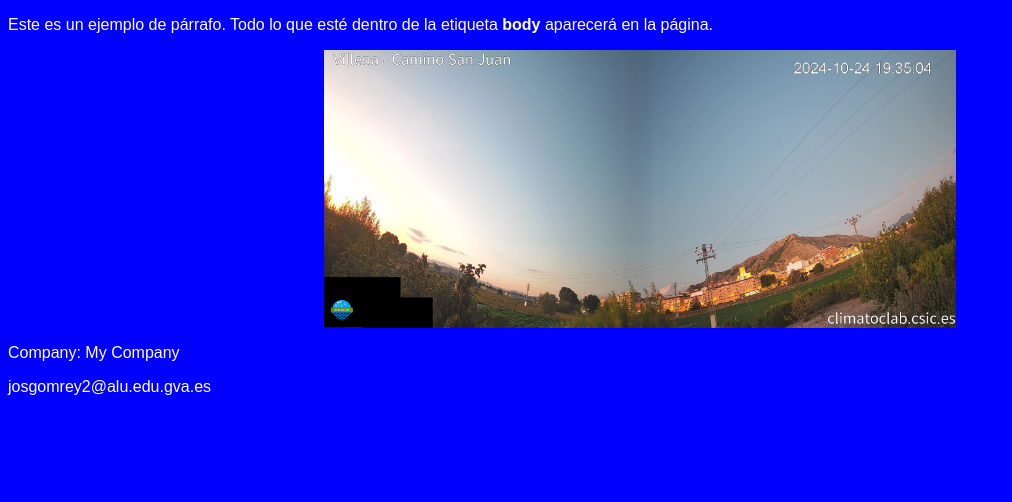
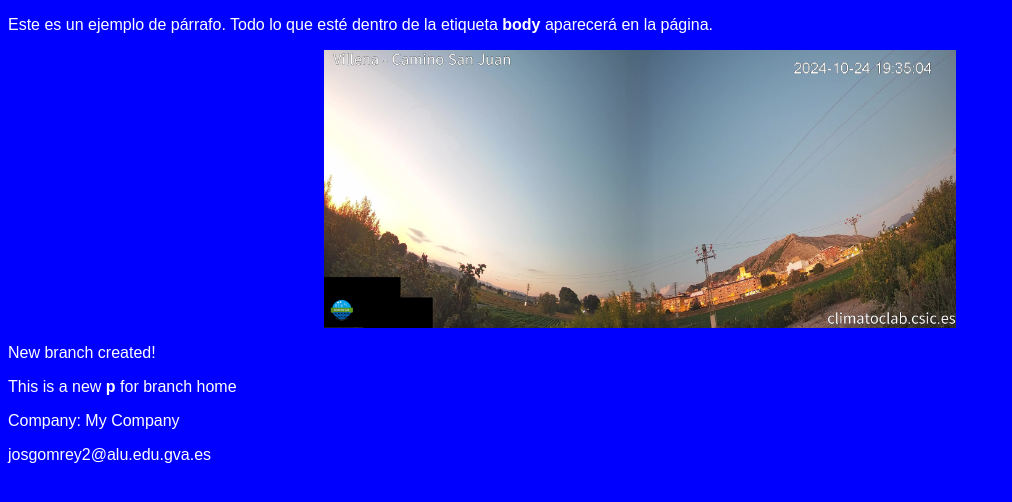
Before and after one commit to josgomrey/Exercise_Unit5_website, a plain HTML site: page index.html in a window 1280 px wide. Shown: the whole page, without its empty margins (0-1012 px from the left). Drawn offline with Linux system fonts and the light colour scheme.

Commit message:
New lines in index.html

```diff
--- a/index.html
+++ b/index.html
@@ -7,6 +7,8 @@
 <body>
     <p>Este es un ejemplo de párrafo. Todo lo que esté dentro de la etiqueta <strong>body</strong> aparecerá en la página.</p>
     <img src="picture.jpg" alt="Image description">
+    <p>New branch created!</p>
+    <p>This is a new <strong>p</strong> for branch home</p>
     <footer>
        <p>Company: My Company</p>
        <p><a href="mailto:josgomrey2@alu.edu.gva.es">josgomrey2@alu.edu.gva.es</a></p>
```
